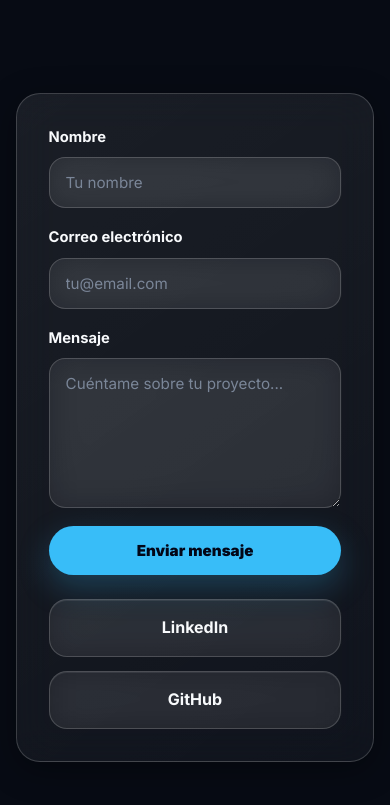
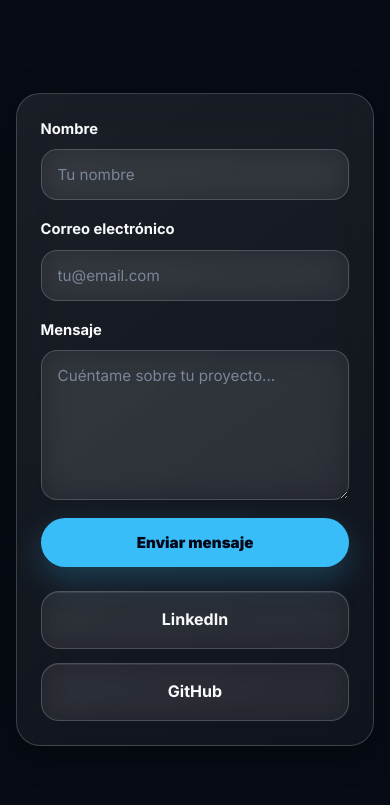
Before and after one commit to akokoka95-stack/Portafolio, a plain HTML site: page index.html in a window 390 px wide. Shown: the part 5519-6324 px from the top of the page. Drawn offline with Linux system fonts and the light colour scheme.

Commit message:
Add files via upload

```diff
--- a/styles.css
+++ b/styles.css
@@ -609,11 +609,13 @@ ul {
 }
 
 .contact-form {
+  width: 100%;
   display: grid;
   gap: 18px;
 }
 
 .form-group {
+  width: 100%;
   display: grid;
   gap: 8px;
 }
@@ -627,6 +629,7 @@ ul {
 .form-group input,
 .form-group textarea {
   width: 100%;
+  display: block;
   padding: 15px 16px;
   background: rgba(255, 255, 255, 0.06);
   border: 1px solid var(--glass-border);
@@ -641,8 +644,8 @@ ul {
 }
 
 .form-group textarea {
+  min-height: 150px;
   resize: vertical;
-  min-height: 150px;
 }
 
 .form-group input::placeholder,
@@ -798,218 +801,3 @@ ul {
     text-align: center;
   }
 }
-/* =========================
-   FIX FORMULARIO CONTACTO
-========================= */
-
-.contact-box {
-  padding: 32px;
-  background: linear-gradient(
-    145deg,
-    rgba(255, 255, 255, 0.08),
-    rgba(255, 255, 255, 0.04)
-  );
-  border: 1px solid var(--glass-border);
-  border-radius: var(--radius);
-  display: grid;
-  gap: 24px;
-  backdrop-filter: blur(20px);
-  -webkit-backdrop-filter: blur(20px);
-  box-shadow: var(--glass-shadow);
-}
-
-.contact-form {
-  width: 100%;
-  display: grid;
-  gap: 18px;
-}
-
-.form-group {
-  width: 100%;
-  display: grid;
-  gap: 8px;
-}
-
-.form-group label {
-  color: var(--text);
-  font-size: 0.92rem;
-  font-weight: 700;
-}
-
-.form-group input,
-.form-group textarea {
-  width: 100%;
-  display: block;
-  padding: 15px 16px;
-  background: rgba(255, 255, 255, 0.06);
-  border: 1px solid var(--glass-border);
-  border-radius: 16px;
-  color: var(--text);
-  font-family: inherit;
-  font-size: 0.95rem;
-  outline: none;
-  transition: 0.3s ease;
-  backdrop-filter: blur(16px);
-  -webkit-backdrop-filter: blur(16px);
-}
-
-.form-group textarea {
-  resize: vertical;
-  min-height: 150px;
-}
-
-.form-group input::placeholder,
-.form-group textarea::placeholder {
-  color: rgba(148, 163, 184, 0.75);
-}
-
-.form-group input:focus,
-.form-group textarea:focus {
-  border-color: rgba(56, 189, 248, 0.55);
-  box-shadow: 0 0 0 4px rgba(56, 189, 248, 0.10);
-}
-
-.form-button {
-  width: 100%;
-  padding: 15px 22px;
-  border: none;
-  border-radius: 999px;
-  background: var(--primary);
-  color: #020617;
-  font-family: inherit;
-  font-size: 0.95rem;
-  font-weight: 900;
-  cursor: pointer;
-  transition: 0.3s ease;
-  box-shadow: 0 12px 32px rgba(56, 189, 248, 0.25);
-}
-
-.form-button:hover {
-  background: #7dd3fc;
-  transform: translateY(-3px);
-}
-
-/* Oculta el campo anti-spam */
-.hidden-field {
-  display: none !important;
-  visibility: hidden;
-  opacity: 0;
-  position: absolute;
-  left: -9999px;
-}
-
-.contact-socials {
-  display: grid;
-  grid-template-columns: 1fr 1fr;
-  gap: 14px;
-}
-
-.contact-socials .contact-link {
-  padding: 15px 18px;
-  border-radius: 18px;
-  background: rgba(255, 255, 255, 0.06);
-  border: 1px solid var(--glass-border);
-  color: var(--text);
-  font-weight: 700;
-  text-align: center;
-  transition: 0.3s ease;
-  backdrop-filter: blur(16px);
-  -webkit-backdrop-filter: blur(16px);
-  box-shadow: inset 0 1px 0 rgba(255, 255, 255, 0.08);
-}
-
-.contact-socials .contact-link:hover {
-  color: var(--primary);
-  border-color: rgba(125, 211, 252, 0.38);
-  transform: translateY(-3px);
-}
-
-@media (max-width: 640px) {
-  .contact-socials {
-    grid-template-columns: 1fr;
-  }
-}
-/* =========================
-   FIX DEFINITIVO FORMULARIO
-========================= */
-
-.contact-box form {
-  width: 100%;
-  display: grid !important;
-  gap: 18px !important;
-}
-
-.contact-box form div {
-  width: 100%;
-  display: grid !important;
-  gap: 8px !important;
-}
-
-.contact-box form label {
-  display: block !important;
-  color: var(--text) !important;
-  font-size: 0.92rem !important;
-  font-weight: 700 !important;
-}
-
-.contact-box form input:not([type="hidden"]):not([name="_gotcha"]),
-.contact-box form textarea {
-  width: 100% !important;
-  display: block !important;
-  padding: 15px 16px !important;
-  background: rgba(255, 255, 255, 0.06) !important;
-  border: 1px solid var(--glass-border) !important;
-  border-radius: 16px !important;
-  color: var(--text) !important;
-  font-family: inherit !important;
-  font-size: 0.95rem !important;
-  outline: none !important;
-  transition: 0.3s ease !important;
-  backdrop-filter: blur(16px) !important;
-  -webkit-backdrop-filter: blur(16px) !important;
-}
-
-.contact-box form textarea {
-  min-height: 150px !important;
-  resize: vertical !important;
-}
-
-.contact-box form input::placeholder,
-.contact-box form textarea::placeholder {
-  color: rgba(148, 163, 184, 0.75) !important;
-}
-
-.contact-box form input:focus,
-.contact-box form textarea:focus {
-  border-color: rgba(56, 189, 248, 0.55) !important;
-  box-shadow: 0 0 0 4px rgba(56, 189, 248, 0.10) !important;
-}
-
-.contact-box form button {
-  width: 100% !important;
-  padding: 15px 22px !important;
-  border: none !important;
-  border-radius: 999px !important;
-  background: var(--primary) !important;
-  color: #020617 !important;
-  font-family: inherit !important;
-  font-size: 0.95rem !important;
-  font-weight: 900 !important;
-  cursor: pointer !important;
-  transition: 0.3s ease !important;
-  box-shadow: 0 12px 32px rgba(56, 189, 248, 0.25) !important;
-}
-
-.contact-box form button:hover {
-  background: #7dd3fc !important;
-  transform: translateY(-3px) !important;
-}
-
-/* Ocultar campo anti-spam aunque la clase no funcione */
-.contact-box form input[name="_gotcha"] {
-  display: none !important;
-  visibility: hidden !important;
-  opacity: 0 !important;
-  position: absolute !important;
-  left: -9999px !important;
-}
```
